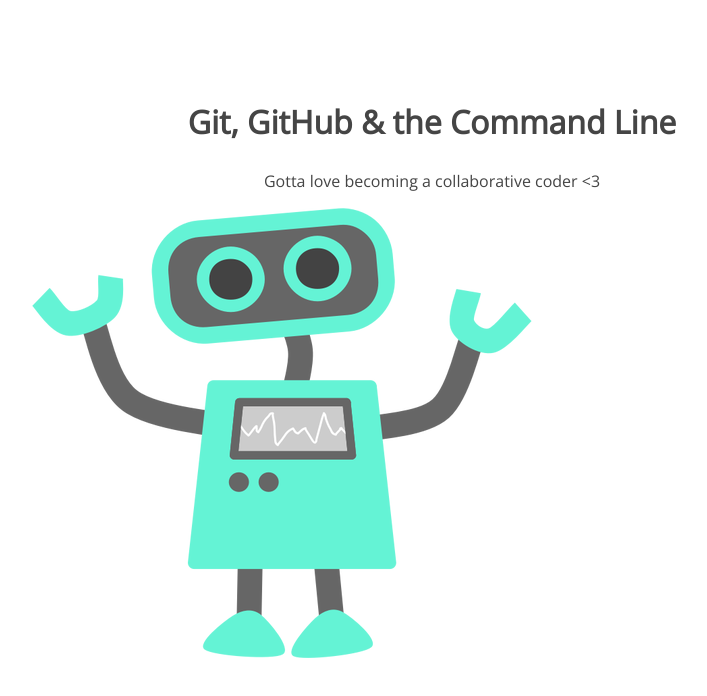
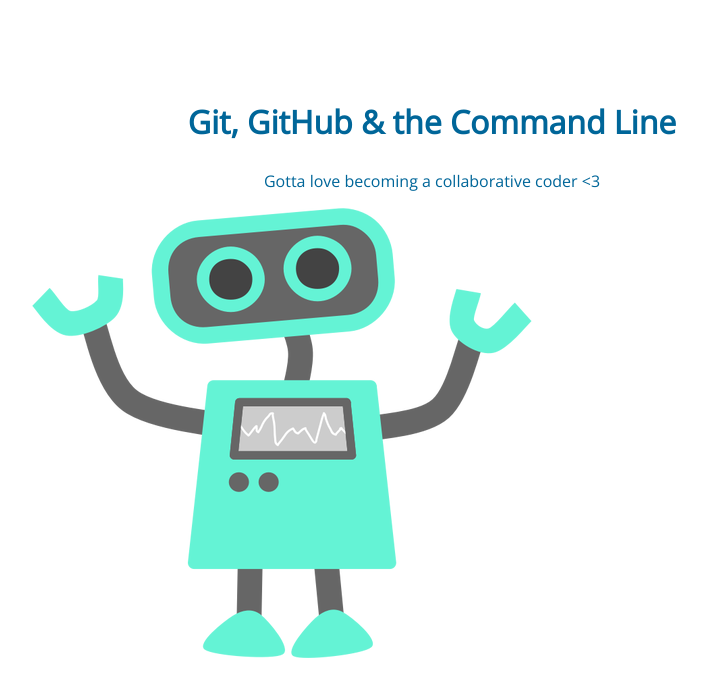
Before and after one commit to jgega/105-project, a plain HTML site: page index.html in a window 1280 px wide. Shown: the whole page, without its empty margins (208-915 px from the left). Drawn offline with nearby package versions, Linux system fonts and the light colour scheme.

Commit message:
changed h1 color to blue

```diff
--- a/css/style.css
+++ b/css/style.css
@@ -5,7 +5,7 @@ section {
 section h1,
 section p {
 	text-align: center;
-	color: #454545;
+	color: #006699;
 }
 section h1 {
 	font: 32px 'Open Sans';
```
